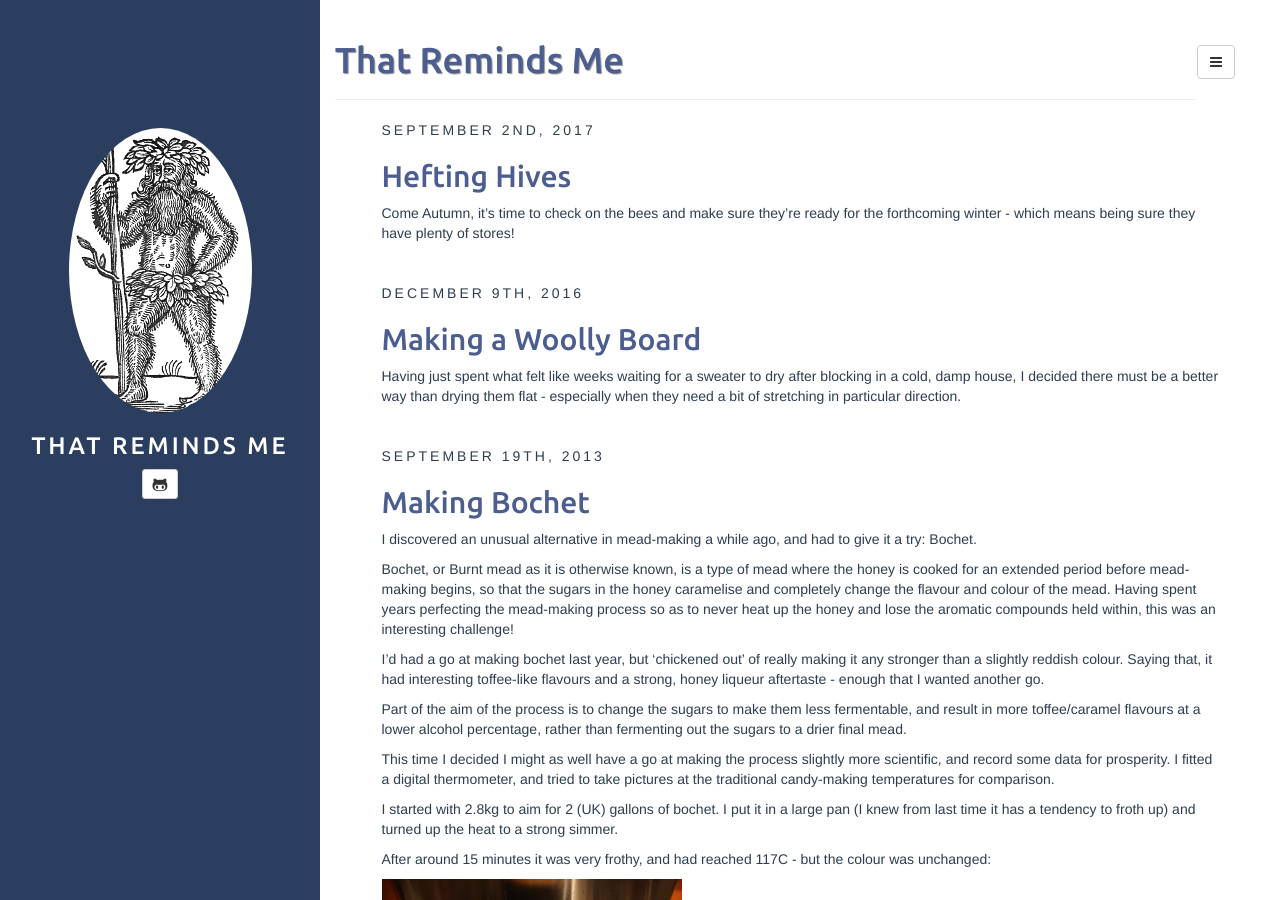
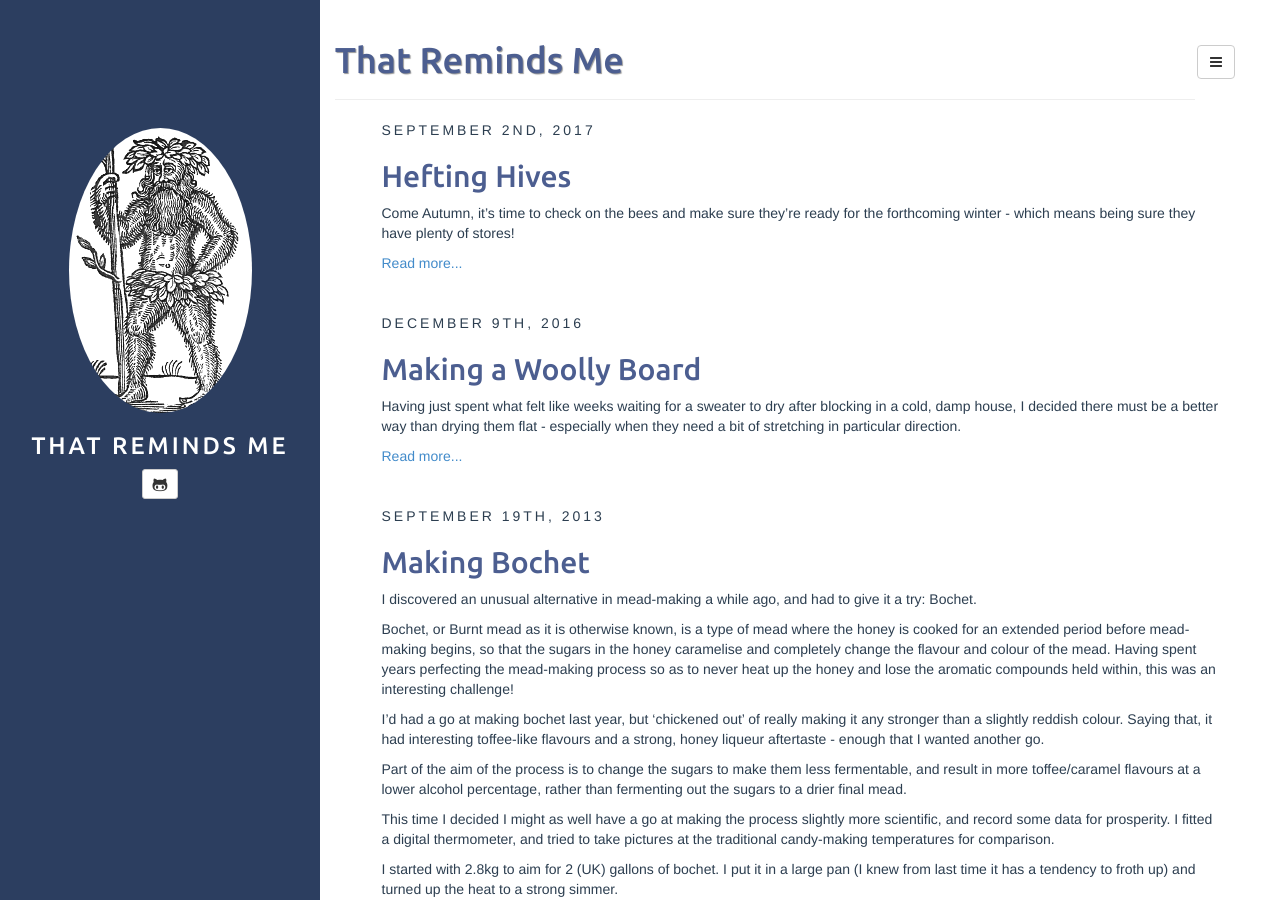
Before and after one commit to mrichar1/thatremindsme, a Jekyll site: the page built from index.html, in a window 1280 px wide and 900 px high. Built offline with Jekyll 4.4.1, drawn with Linux system fonts in a browser that asks for light colours; the list of posts is cut into pages by our own code; some of the changed text lies outside the part shown.

Commit message:
Try adding 'read more' link.

```diff
--- a/index.html
+++ b/index.html
@@ -34,6 +34,7 @@ tagline:
     {% else %}
     {{ post.excerpt }}
     {% endif %}
+    <a href="{{ site.BASE_PATH }}{{ post.url }}">Read more...</a>
     {% endif %}
   </div>
 
```
